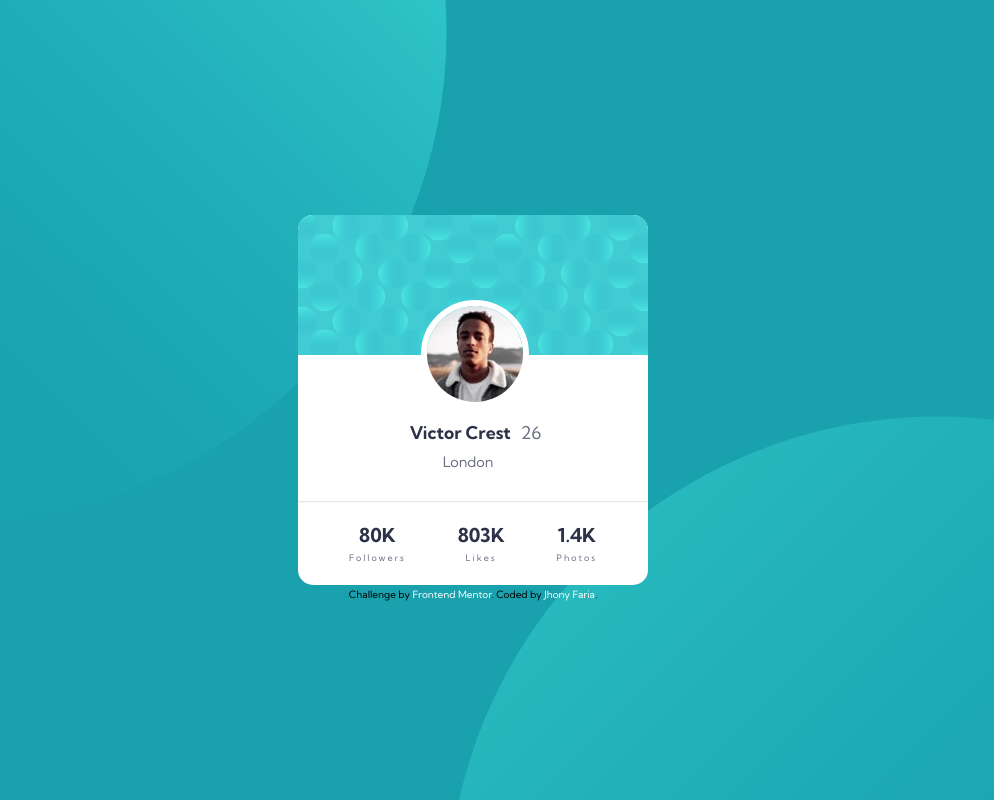
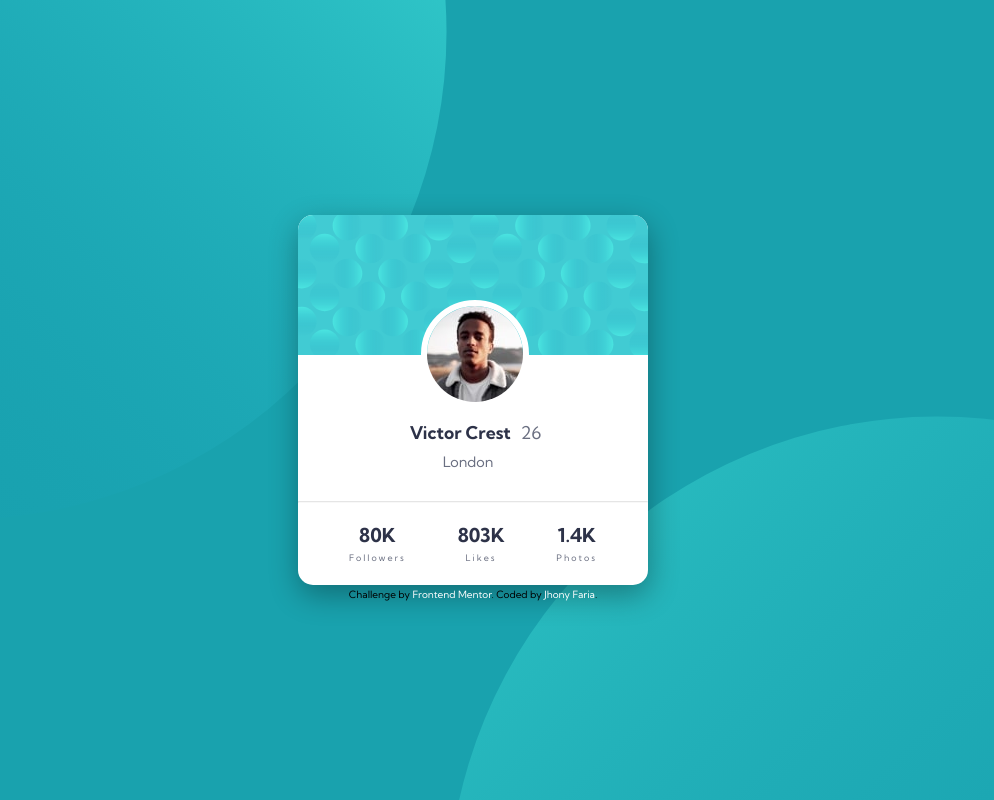
Before and after one commit to jhonyfaria/projeto-cartao-de-perfil, a plain HTML site: page index.html in a window 1280 px wide. Shown: the whole page, without its empty margins (167-1161 px from the left). Drawn offline with Linux system fonts and the light colour scheme.

Commit message:
atualização de sombras no card

```diff
--- a/style.css
+++ b/style.css
@@ -20,6 +20,7 @@ body {
     width: 350px;
     height: 370px;
     border-radius: 15px;
+    box-shadow: 1px 10px 30px rgba(0, 0, 0, 0.325);
 }
 
 #bg-top-card {
```
